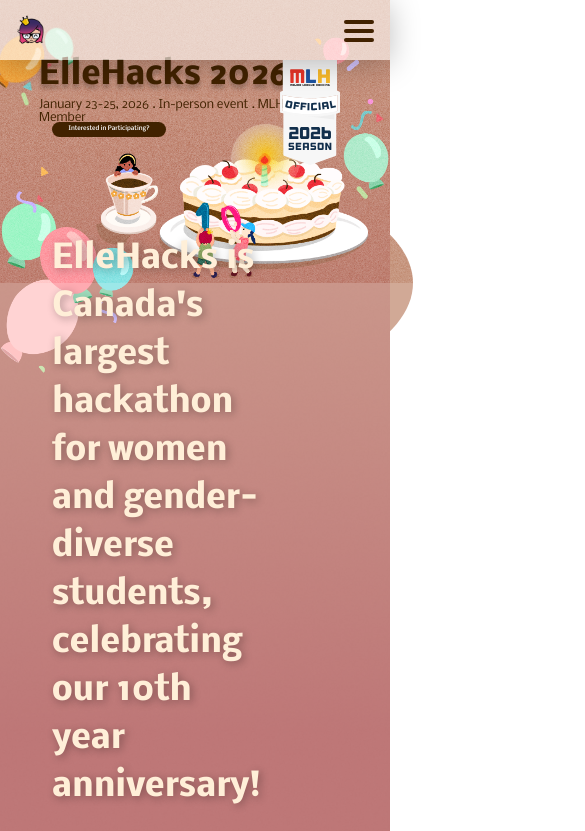
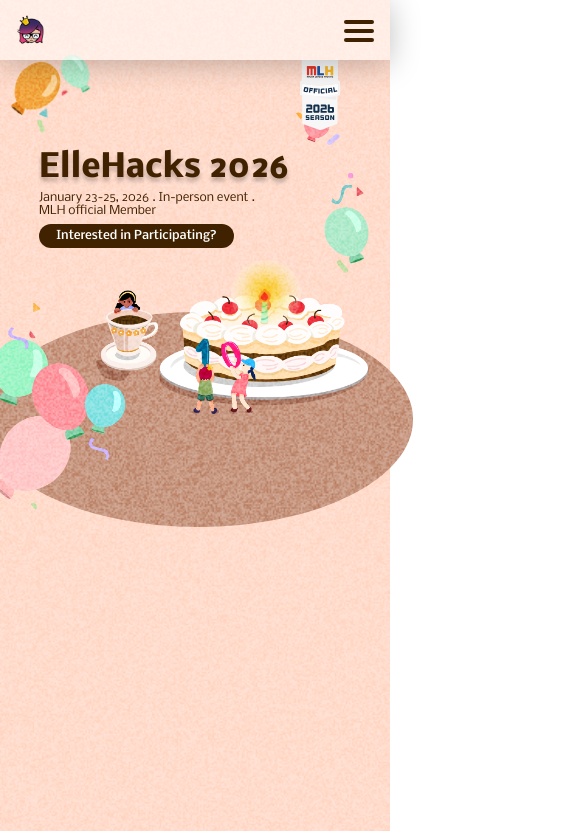
Before and after one commit to ElleHacks/ElleHacks2026-site, a React (Vite) app: page / in a window 390 px wide. Shown: the top 831 px of the page, 585 px wide, since content can reach past the window. Built offline with nearby package versions, Linux system fonts and the light colour scheme.

Commit message:
converted html to react, finished

```diff
--- a/src/components/Hero/Hero.jsx
+++ b/src/components/Hero/Hero.jsx
@@ -21,7 +21,7 @@ const Hero = () => {
   return (
     <>
       <header className={styles.navbar}>
-        <div className={styles.logo} style={{ backgroundImage: `url(${logoSquare})` }}></div>
+        <div className={styles.logo}></div>
         <div className={styles.hamburger} onClick={toggleNav}>
           <span></span>
           <span></span>
@@ -50,7 +50,7 @@ const Hero = () => {
         <img src={yellowBalloon} alt="Yellow Balloon" className={styles.yellowBalloon} draggable="false" onContextMenu={(e) => e.preventDefault()} />
         <img src={rightBalloon} alt="Right Balloon" className={styles.rightBalloon} draggable="false" onContextMenu={(e) => e.preventDefault()} />
         <img src={cupGirl} alt="Girl holding the coffee cup" className={styles.cupGirl} draggable="false" onContextMenu={(e) => e.preventDefault()} />
-        <img src={leftMultipleBalloons} alt="Blue Balloon" className={styles.leftmultipleBalloons} draggable="false" onContextMenu={(e) => e.preventDefault()} />
+        <img src={leftMultipleBalloons} alt="Left Balloon" className={styles.leftmultipleBalloons} draggable="false" onContextMenu={(e) => e.preventDefault()} />
         <img src={coffeeCup} alt="Coffee Cup" className={styles.coffeeCup} draggable="false" onContextMenu={(e) => e.preventDefault()} />
         <img src={cake} alt="Cake" className={styles.cake} draggable="false" onContextMenu={(e) => e.preventDefault()} />
         <img src={gradient} alt="Gradient" className={styles.gradient} draggable="false" onContextMenu={(e) => e.preventDefault()} />
--- a/src/components/Hero/Hero.module.css
+++ b/src/components/Hero/Hero.module.css
@@ -37,11 +37,11 @@ body {
     display: flex;
     justify-content: space-between;
     align-items: center;
-    padding: 0 114px;
+    padding: 10px 114px 0;
     z-index: 100;
 }
 
-.nav-links {
+.navLinks {
     display: flex;
     gap: min(4.16vw, 60px);
 
@@ -56,11 +56,14 @@ body {
     opacity: 1;
 }
 
+.navLinks a:hover {
+        color: #D1A996; /* Change to this color on hover */
+    }
+
 .logo {
     width: min(5.94vw, 85.56px);
     height: min(7.43vw, 107px);
-    top: 2px;
-    background: url('images/logo 2.png') no-repeat;
+    background: url('../../assets/hero/logo square.png') no-repeat;
     background-size: contain;
     opacity: 1;
 }
@@ -68,7 +71,7 @@ body {
 .MLHlogo {
     display: block;
     max-width: 100px;
-    min-width: 60px;
+    min-width: 40px;
     position: fixed;
     right: 50px;
     top: clamp(60px, 7.64vw, 110px);
@@ -97,10 +100,10 @@ body {
     margin-bottom: 0; /* Remove margin from the last dash */
 }
 
-.mainontent {
+.mainContent {
     position: relative;
     width: 100%;
-    height: 100%;
+    height: 100vh;
 }
 
 /* Responsive absolute positioning */
@@ -108,7 +111,7 @@ body {
 [class*="Cup"],
 .Candle,
 .cake,
-.cup-girl,
+.cupGirl,
 .ellipse-6 {
     position: absolute;
     object-fit: contain;
@@ -206,7 +209,7 @@ body {
 .leftmultipleBalloons {
     width: 45vw;
     height: 55vw;
-    right: 62vw;
+    left: -9vw;
     top: 42vw;
     position: absolute;
     object-fit: contain;
@@ -289,14 +292,18 @@ body {
         z-index: 98;
     }
 
-    .nav-links.active {
+    .navLinks.active {
         display: flex; /* Show when toggled */
     }
 
-    .nav-links a {
+    .navLinks a {
         font-size: 16px;
         margin: 10px 0; /* Vertical spacing */
         text-align: center;
+    }
+
+    .navLinks a:hover {
+        color: #D1A996; /* Change to this color on hover */
     }
 
 
@@ -305,27 +312,123 @@ body {
         width: 80vw;
         font-size: 8vw;
         left: 10vw;
-        top: 15vw;
+        top: 39vw;
     }
 
     .subtitle {
-        width: 80vw;
+        width: 60vw;
         font-size: 3vw;
         left: 10vw;
-        top: 25vw;
+        top: 49vw;
     }
 
-    .cta-button {
+    .ctaButton {
         width: 50vw;
         height: 6vw;
         left: 10vw;
-        top: 32vw;
+        top: 57.5vw;
     }
 
-    .cta-text {
+    .ctaText {
         font-size: 3vw;
         line-height: 3.5vw;
     }
 
+    /* Decorative elements */
+    .Candle {
+        width: 18vw;
+        height: 20vw;
+        left: 59.2vw;
+        top: 65.5vw;
+        position: absolute;
+        object-fit: contain;
+        z-index: 2;
+    }
+
+    .yellowBalloon {
+        position: absolute;
+        width: 25vw;
+        height: 33vw;
+        left: 0vw;
+        top: 7vw;
+        object-fit: contain;
+        z-index: 1;
+    }
+
+    .rightBalloon {
+        position: absolute;
+        width: 22vw;
+        height: 48vw;
+        left: 75vw;
+        top: 25vw;
+        object-fit: contain;
+        z-index: 1;
+    }
+
+    .cupGirl {
+        position: absolute;
+        width: 8vw;
+        height: 13vw;
+        left: 29vw;
+        top: 71.12vw;
+        object-fit: contain;
+        z-index: 2;
+    }
+
+    .leftmultipleBalloons {
+        width: 45vw;
+        height: 55vw;
+        left: -9vw;
+        top: 77vw;
+        position: absolute;
+        object-fit: contain;
+        z-index: 1;
+    }
+
+
+    .coffeeCup {
+        width: 16vw;
+        height: 21vw;
+        left: 24.5vw;
+        top: 78vw;
+        object-fit: contain;
+        z-index: 1;
+    }
+
+    .cake {
+        width: 60vw;
+        height: 40vw;
+        left: 36vw;
+        top: 68.54vw;
+        position: absolute;
+        object-fit: contain;
+        z-index: 1;
+    }
+
+    .gradient {
+        position: absolute;
+        top: -13vw;
+        left: 0vw;
+        width: 155%;
+        min-height: 143vw;
+        object-fit: contain;
+        opacity: 0.73;
+        mix-blend-mode: overlay;
+        pointer-events: none;
+        z-index: 5;
+    }
+
+    .table{
+        position: absolute;
+        width: 110vw;
+        height: 55vw;
+        left: -4vw;
+        top: 80vw;
+        background: #D1A996;
+        border-radius: 50%;
+        object-fit: contain;
+        z-index: 0;
+    }
+
 
 }
```
